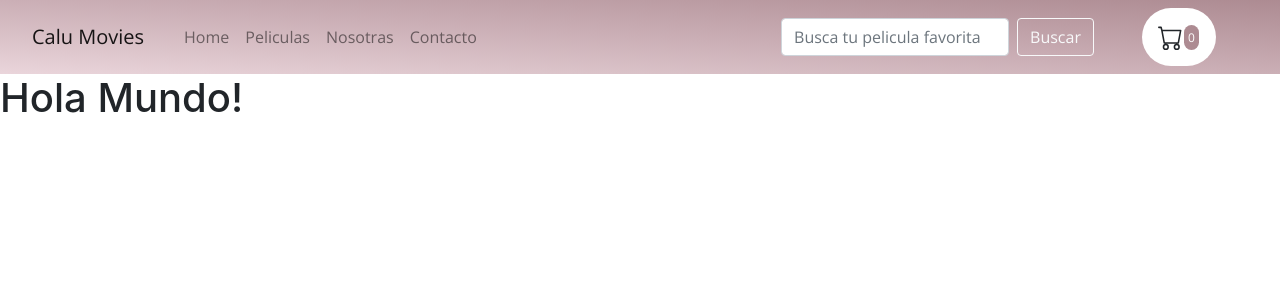
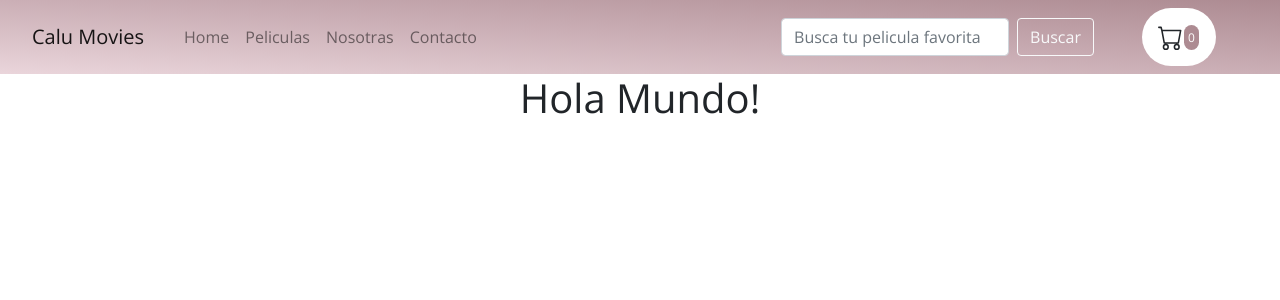
Before and after one commit to CatalinaAlvarezCosta/CaluMovies-React, a React (Create React App) app: page / in a window 1280 px wide. Shown: the top 300 px of the page. Built offline with nearby package versions, Linux system fonts and the light colour scheme.

Commit message:
Update App.js

```diff
--- a/src/App.js
+++ b/src/App.js
@@ -10,9 +10,9 @@ function App() {
       <header >
     <NavBar />
       </header>
-    <body>
+    <main>
      <ItemListContainer greeting="Hola Mundo!"/>
-  </body></div>
+  </main></div>
   );
 }
 
```
